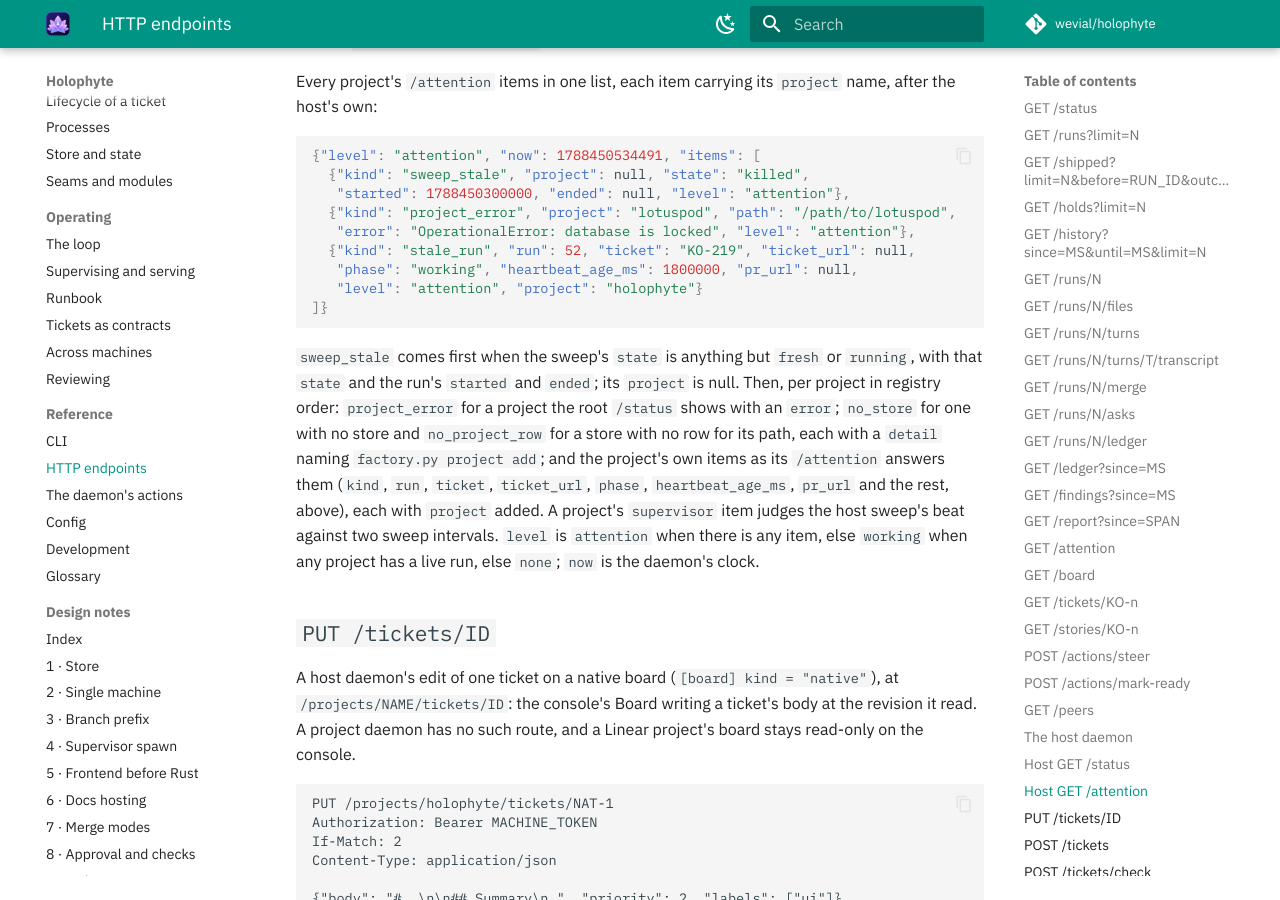
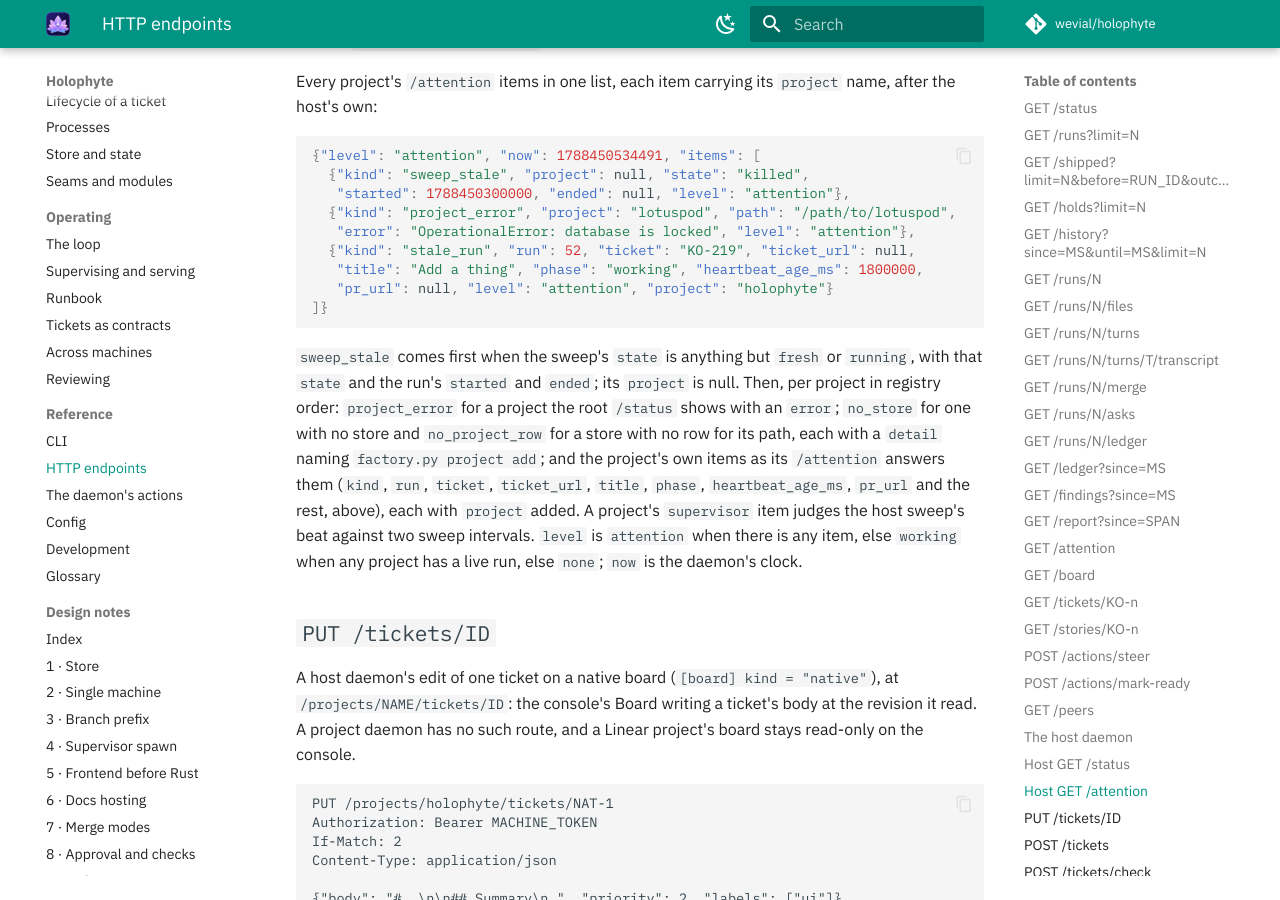
Before and after one commit to wevial/holophyte, an MkDocs documentation site: the page built from docs/reference/http.md, in a window 1280 px wide and 900 px high, scrolled down 28719 px. Built offline with MkDocs 1.6.1 and Material for MkDocs 9.7.7, drawn with Linux system fonts in a browser that asks for light colours; comment, search, counter and statistics services are not loaded.

Commit message:
fix(serve): pin and document title on the host root's stale_run item (HOLO-457)
The host root's /attention fans in each project's items, so its
stale_run item now carries the ticket's title too. The unit check
failed in tests/test_serve_host.py (host-attention.json drift) and
tests/test_docs_http.py (the host section did not name `title`).
Update the pinned host-attention.json and the HTTP reference's host
GET /attention example and key list.

````diff
--- a/docs/reference/http.md
+++ b/docs/reference/http.md
@@ -1471,8 +1471,8 @@ Every project's `/attention` items in one list, each item carrying its
   {"kind": "project_error", "project": "lotuspod", "path": "/path/to/lotuspod",
    "error": "OperationalError: database is locked", "level": "attention"},
   {"kind": "stale_run", "run": 52, "ticket": "KO-219", "ticket_url": null,
-   "phase": "working", "heartbeat_age_ms": 1800000, "pr_url": null,
-   "level": "attention", "project": "holophyte"}
+   "title": "Add a thing", "phase": "working", "heartbeat_age_ms": 1800000,
+   "pr_url": null, "level": "attention", "project": "holophyte"}
 ]}
 ```
 
@@ -1483,7 +1483,8 @@ for a project the root `/status` shows with an `error`; `no_store` for one
 with no store and `no_project_row` for a store with no row for its path,
 each with a `detail` naming `factory.py project add`; and the project's own
 items as its `/attention` answers them (`kind`, `run`, `ticket`,
-`ticket_url`, `phase`, `heartbeat_age_ms`, `pr_url` and the rest, above),
+`ticket_url`, `title`, `phase`, `heartbeat_age_ms`, `pr_url` and the rest,
+above),
 each with `project` added. A project's `supervisor` item judges the host
 sweep's beat against two sweep intervals. `level` is `attention` when
 there is any item, else `working` when any project has a live run, else
````
Also changed, not shown: 1 other file.
